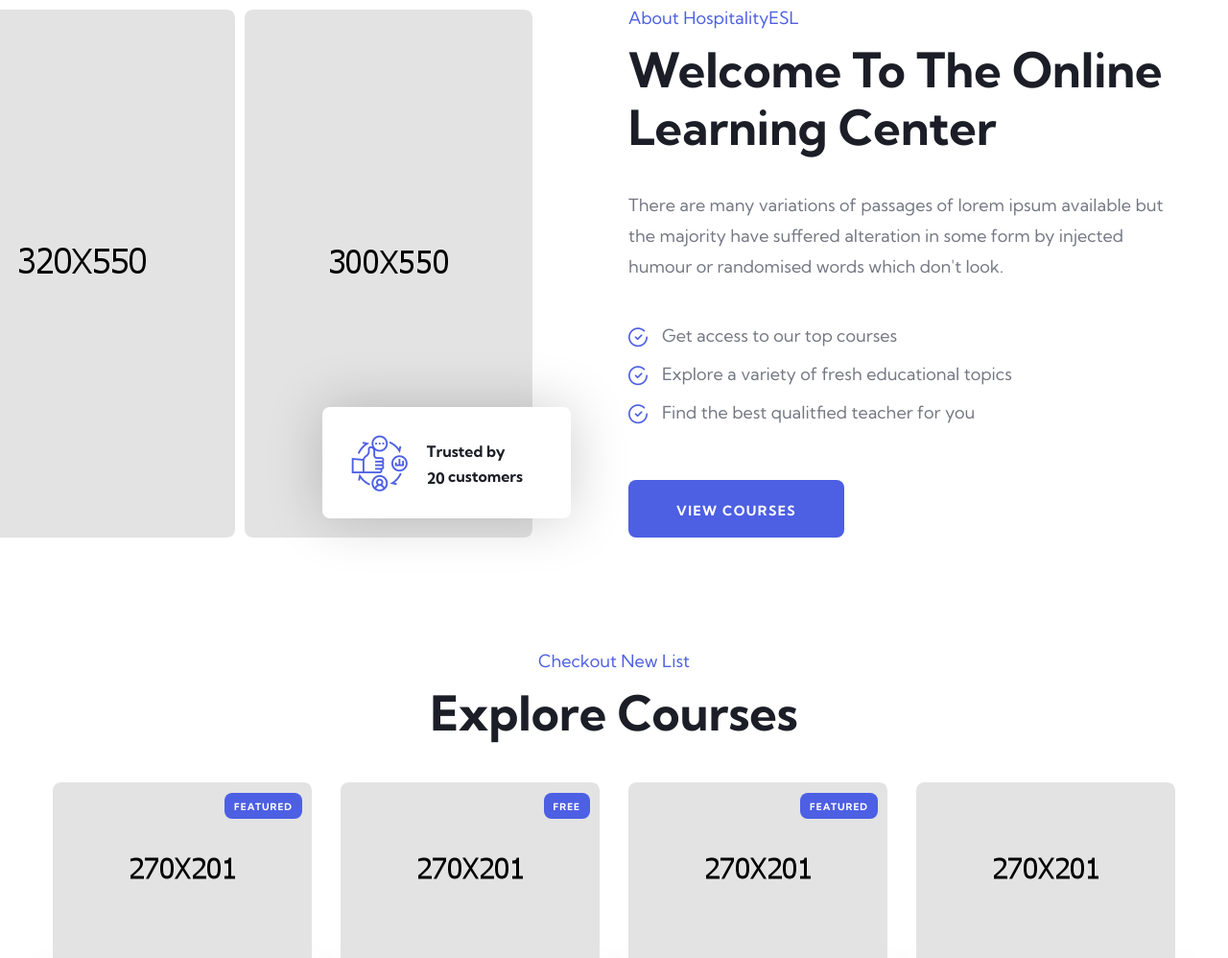
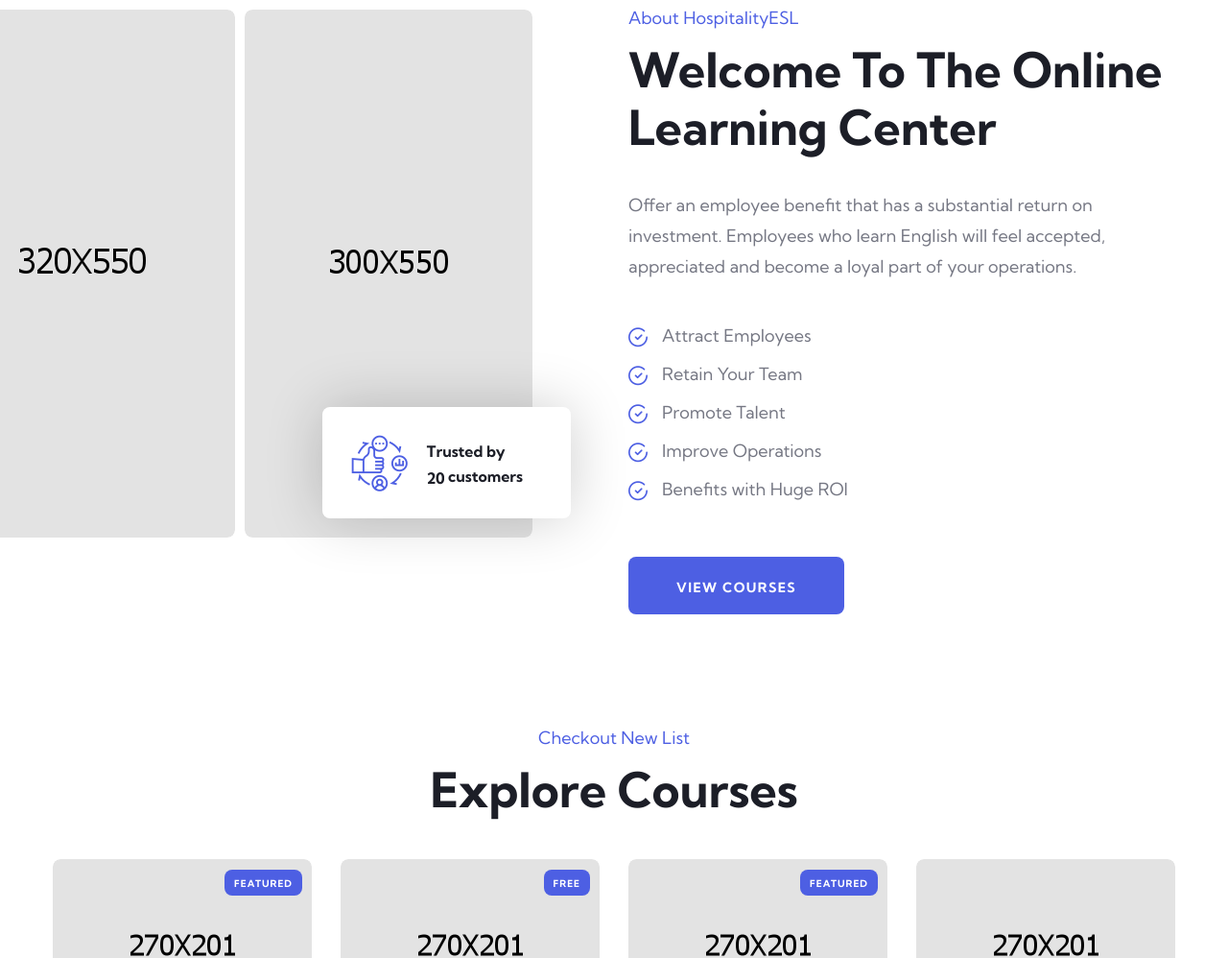
Before and after one commit to bspanish/HESL, a plain HTML site: page index.html in a window 1280 px wide. Shown: the part 1377-2375 px from the top of the page at 96% size. Drawn offline with Linux system fonts and the light colour scheme; some packages are replaced by stand-ins of ours; files whose address does not match are found by name.

Commit message:
added bullent

```diff
--- a/index.html
+++ b/index.html
@@ -416,16 +416,14 @@
                                 <h2 class="section-title__title">Welcome to the Online <br>Learning Center</h2>
                             </div>
                             <div class="about-one__right-inner">
-                                <p class="about-one__right-text">There are many variations of passages of lorem ipsum
-                                    available but the majority have suffered alteration in some form by injected humour
-                                    or randomised words which don't look.</p>
+                                <p class="about-one__right-text">Offer an employee benefit that has a substantial return on investment. Employees who learn English will feel accepted, appreciated and become a loyal part of your operations.</p>
                                 <ul class="about-one__right-list list-unstyled">
                                     <li class="about-one__right-list-item">
                                         <div class="icon">
                                             <span class="icon-confirmation"></span>
                                         </div>
                                         <div class="text">
-                                            <p>Get access to our top courses</p>
+                                            <p>Attract Employees</p>
                                         </div>
                                     </li>
 
@@ -434,7 +432,7 @@
                                             <span class="icon-confirmation"></span>
                                         </div>
                                         <div class="text">
-                                            <p>Explore a variety of fresh educational topics</p>
+                                            <p>Retain Your Team</p>
                                         </div>
                                     </li>
 
@@ -443,9 +441,28 @@
                                             <span class="icon-confirmation"></span>
                                         </div>
                                         <div class="text">
-                                            <p>Find the best qualitfied teacher for you</p>
+                                            <p>Promote Talent</p>
                                         </div>
                                     </li>
+
+                                    <li class="about-one__right-list-item">
+                                        <div class="icon">
+                                            <span class="icon-confirmation"></span>
+                                        </div>
+                                        <div class="text">
+                                            <p>Improve Operations</p>
+                                        </div>
+                                    </li>
+
+                                    <li class="about-one__right-list-item">
+                                        <div class="icon">
+                                            <span class="icon-confirmation"></span>
+                                        </div>
+                                        <div class="text">
+                                            <p>Benefits with Huge ROI</p>
+                                        </div>
+                                    </li>
+
                                 </ul>
 
                                 <div class="about-one__btn">
```
